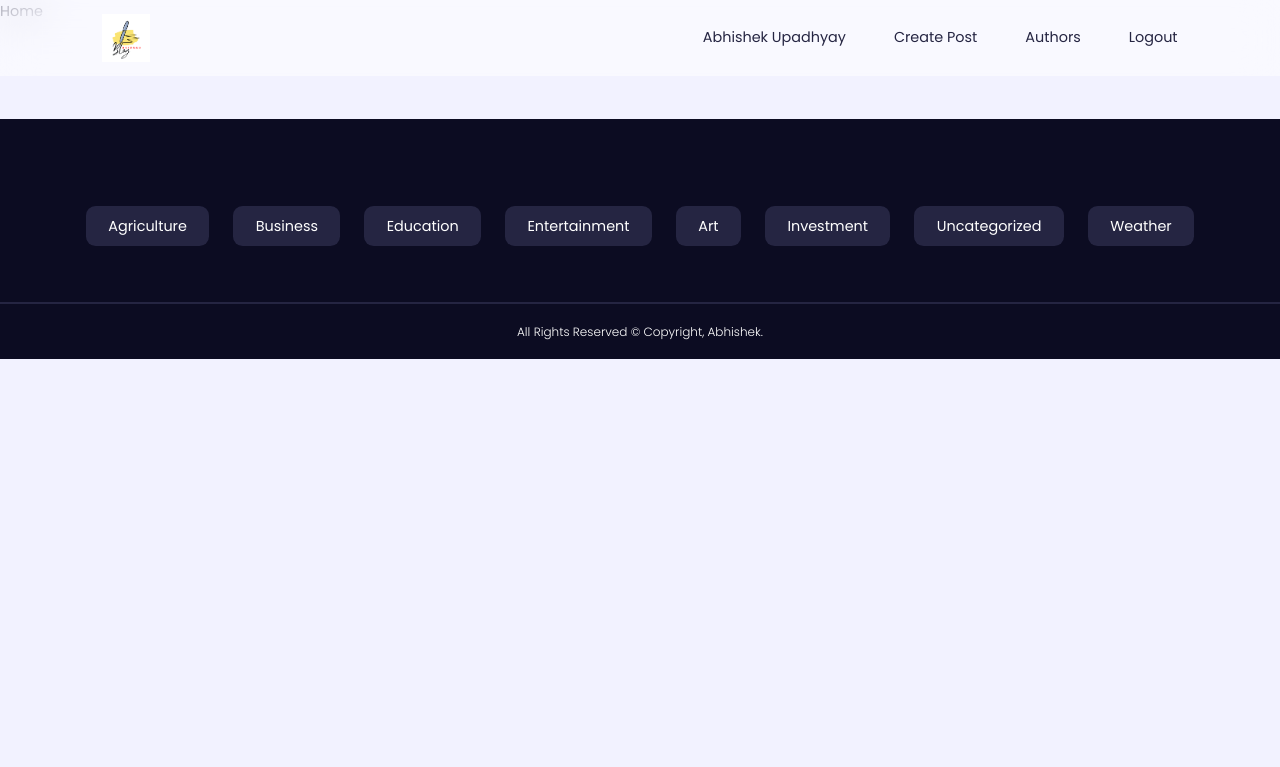
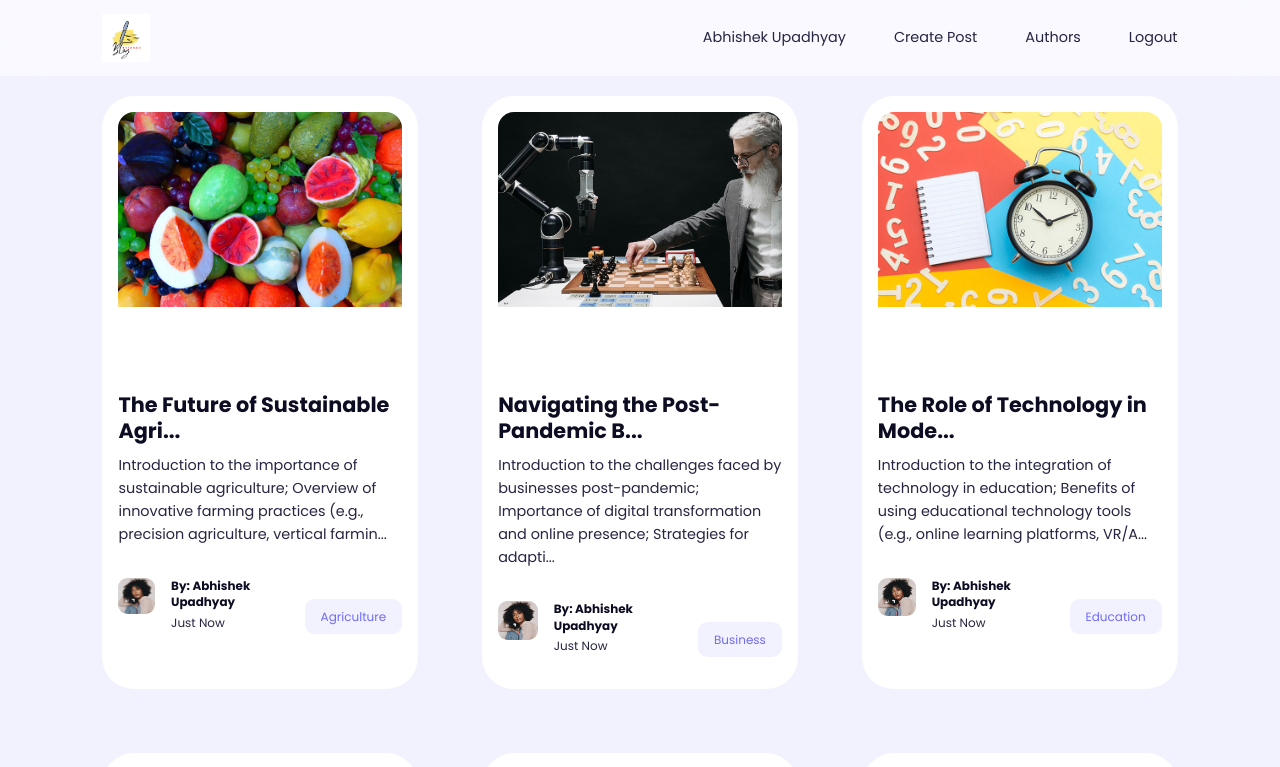
Before and after one commit to abhi-up/Blog-Bridge, a React (Vite) app in the folder client/: page / in a window 1280 px wide. Shown: the top 767 px of the page. Built offline with nearby package versions, Linux system fonts and the light colour scheme.

Commit message:
home/posts: jsx and styling

```diff
--- /dev/null
+++ b/client/src/components/PostAuthor.jsx
@@ -0,0 +1,19 @@
+import React from "react"
+import { Link } from "react-router-dom"
+import Avatar from "../images/avatar1.jpg"
+
+const PostAuthor = () => {
+    return (
+        <Link to={`/posts/users/sdsdf`} className="post__author">
+            <div className="post__author-avatar">
+                <img src={Avatar} alt="" />
+            </div>
+            <div className="post__author-details">
+                <h5>By: Abhishek Upadhyay</h5>
+                <small>Just Now</small>
+            </div>
+        </Link>
+    )
+}
+
+export default PostAuthor
--- /dev/null
+++ b/client/src/components/PostItem.jsx
@@ -0,0 +1,45 @@
+import React from "react"
+import { Link } from "react-router-dom"
+import PostAuthor from "./PostAuthor"
+
+const PostItem = ({
+    postID,
+    category,
+    title,
+    description,
+    authorID,
+    thumbnail,
+}) => {
+    const shortDescription =
+        description.length > 145
+            ? description.substr(0, 145) + "..."
+            : description
+
+    const postTitle = title.length > 30 ? title.substr(0, 30) + "..." : title
+
+    return (
+        <article className="post">
+            <div className="post__thumbnail">
+                <img src={thumbnail} alt={title} />
+            </div>
+
+            <div className="post__content">
+                <Link to={`/posts/${postID}`}>
+                    <h3>{postTitle}</h3>
+                </Link>
+                <p>{shortDescription}</p>
+                <div className="post__footer">
+                    <PostAuthor />
+                    <Link
+                        to={`/posts/categories/${category}`}
+                        className="btn category"
+                    >
+                        {category}
+                    </Link>
+                </div>
+            </div>
+        </article>
+    )
+}
+
+export default PostItem
--- /dev/null
+++ b/client/src/components/Posts.jsx
@@ -0,0 +1,95 @@
+import React, { useState } from "react"
+
+import blog6 from "../images/blog6.jpg"
+import blog17 from "../images/blog17.jpg"
+import blog24 from "../images/blog24.jpg"
+import blog39 from "../images/blog39.jpg"
+import blog10 from "../images/blog10.jpg"
+import blog1 from "../images/blog1.jpg"
+import blog8 from "../images/blog8.jpg"
+import PostItem from "./PostItem"
+
+const DUMMY_POSTS = [
+    {
+        id: 1,
+        thumbnail: blog6,
+        category: "Agriculture",
+        title: "The Future of Sustainable Agriculture: Innovations and Practices",
+        desc: "Introduction to the importance of sustainable agriculture; Overview of innovative farming practices (e.g., precision agriculture, vertical farming); Benefits of sustainable agriculture for the environment and food security; Case studies of successful sustainable agriculture initiatives",
+        authorID: 3,
+    },
+    {
+        id: 2,
+        thumbnail: blog17,
+        category: "Business",
+        title: "Navigating the Post-Pandemic Business Landscape: Strategies for Success",
+        desc: "Introduction to the challenges faced by businesses post-pandemic; Importance of digital transformation and online presence; Strategies for adapting to changing consumer behavior; Case studies of businesses that successfully pivoted during the pandemic",
+        authorID: 1,
+    },
+    {
+        id: 3,
+        thumbnail: blog39,
+        category: "Education",
+        title: "The Role of Technology in Modern Education: Enhancing Learning Experiences",
+        desc: "Introduction to the integration of technology in education; Benefits of using educational technology tools (e.g., online learning platforms, VR/AR); Challenges and considerations for implementing technology in education; Case studies of schools or institutions leveraging technology effectively",
+        authorID: 2,
+    },
+    {
+        id: 4,
+        thumbnail: blog10,
+        category: "Entertainment",
+        title: "The Evolution of Streaming Services: A New Era of Entertainment",
+        desc: "Introduction to the rise of streaming services and their impact on traditional media; Overview of popular streaming platforms and their unique offerings; Trends shaping the future of entertainment consumption (e.g., interactive content, personalized recommendations); Case studies of successful streaming services and their business models",
+        authorID: 1,
+    },
+    {
+        id: 5,
+        thumbnail: blog1,
+        category: "Art",
+        title: "Art in the Digital Age: Exploring New Mediums and Platforms",
+        desc: "Introduction to the intersection of art and technology; Overview of digital art mediums (e.g., digital painting, 3D modeling, NFTs); Impact of digital platforms and social media on artists and their work; Case studies of artists embracing digital mediums and platforms",
+        authorID: 1,
+    },
+    {
+        id: 6,
+        thumbnail: blog24,
+        category: "Investment",
+        title: "Diversifying Your Investment Portfolio: Strategies for Long-Term Growth",
+        desc: "Introduction to the importance of diversification in investment; Overview of different investment options (e.g., stocks, bonds, real estate, cryptocurrencies); Strategies for building a diversified investment portfolio; Case studies of successful investors and their diversified portfolios",
+        authorID: 3,
+    },
+    {
+        id: 7,
+        thumbnail: blog8,
+        category: "Weather",
+        title: "Understanding Climate Change: How Weather Patterns Are Shifting Globally",
+        desc: "Introduction to climate change and its impact on global weather patterns; Overview of the science behind climate change and weather extremes; Effects of changing weather patterns on agriculture, ecosystems, and human populations; Case studies of regions experiencing significant weather changes and adaptation strategies",
+        authorID: 4,
+    },
+]
+
+const Posts = () => {
+    const [posts, setPosts] = useState(DUMMY_POSTS)
+
+    return (
+        <section className="posts">
+            <div className="container posts__container">
+                {posts.map(
+                    ({ id, thumbnail, category, title, desc, authorID }) => (
+                        <PostItem
+                            key={id}
+                            postID={id}
+                            thumbnail={thumbnail}
+                            category={category}
+                            title={title}
+                            description={desc}
+                            authorID={authorID}
+                        />
+                    )
+                )}
+            </div>
+        </section>
+    )
+}
+
+export default Posts
--- a/client/src/index.css
+++ b/client/src/index.css
@@ -219,3 +219,60 @@ footer {
     color: var(--color-white);
     font-weight: 300;
 }
+
+/* =================================== HOME ===================================== */
+
+/* =================================== POSTS ===================================== */
+
+.posts__container {
+    display: grid;
+    grid-template-columns: repeat(3, 1fr);
+    gap: 4rem;
+}
+
+.post {
+    background: var(--color-white);
+    padding: 1rem;
+    border-radius: var(--radius-4);
+    padding-bottom: 2rem;
+    transition: var(--transition);
+    cursor: default;
+}
+
+.post:hover {
+    box-shadow: 0 1.5rem 2rem rgba(0, 0, 0, 0.1);
+}
+
+.post__thumbnail {
+    border-radius: var(--radius-3);
+    overflow: hidden;
+    height: 16rem;
+}
+
+.post__content {
+    margin-top: 1.5rem;
+}
+
+.post__content h3 {
+    margin: 1rem 0 0.6rem;
+}
+
+.post__footer {
+    display: flex;
+    justify-content: space-between;
+    align-items: flex-end;
+    margin-top: 2rem;
+}
+
+.post__author {
+    display: flex;
+    gap: 1rem;
+    align-items: flex-start;
+}
+
+.post__author-avatar {
+    width: 2.5rem;
+    aspect-ratio: 1/1;
+    border-radius: var(--radius-2);
+    overflow: hidden;
+}
--- a/client/src/pages/Home.jsx
+++ b/client/src/pages/Home.jsx
@@ -1,7 +1,8 @@
 import React from "react"
+import Posts from "../components/Posts"
 
 const Home = () => {
-    return <div>Home</div>
+    return <Posts />
 }
 
 export default Home
```
